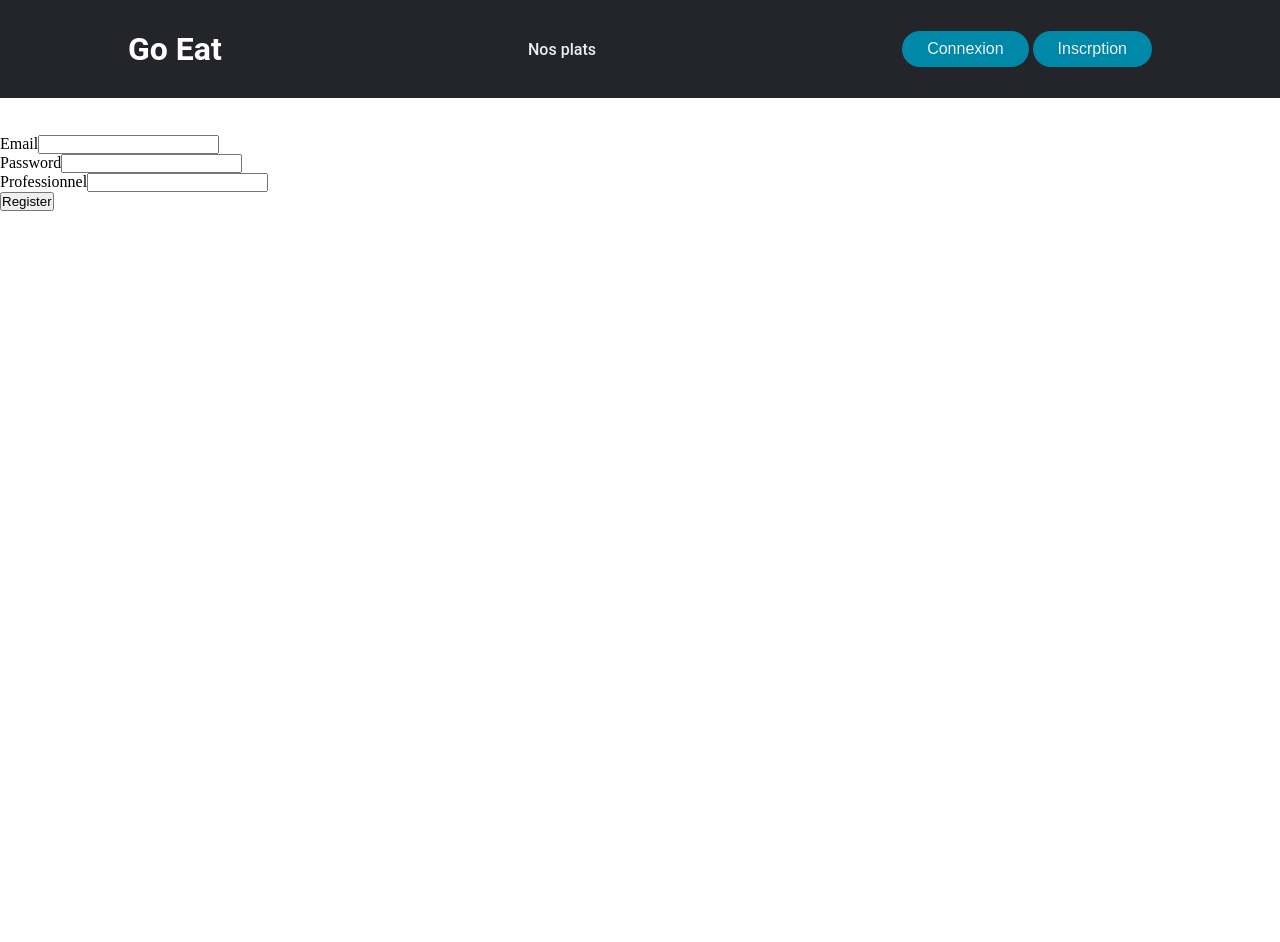
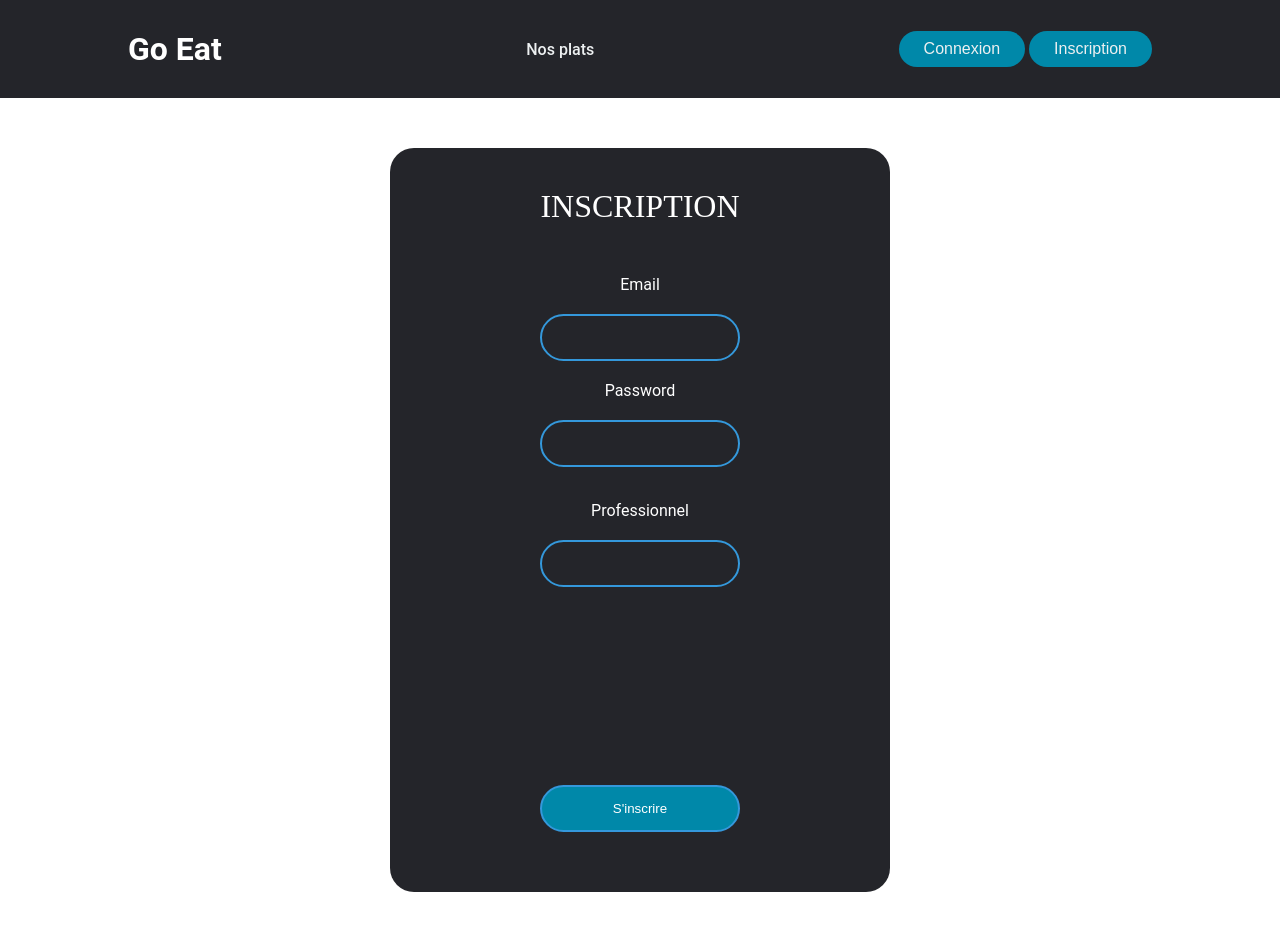
Before and after one commit to Coeurtisol/goeat, a Symfony app: template templates/registration/register.html.twig in a window 1280 px wide. Before the commit the page ends 211 px from the top, so only its background shows below. Run offline with Twig, Linux system fonts and the light colour scheme; the template is opened without the code that fills it, so the values that code supplies are empty; form fields are guessed from the names that the template uses; some libraries are stand-ins or nearby versions.

Commit message:
inscription front

```diff
--- a/templates/base.html.twig
+++ b/templates/base.html.twig
@@ -93,7 +93,7 @@
 							<a href="{{path('app_login')}}" class="btnConnexion">Connexion</a>
 						</button>
 						<button>
-							<a href="{{path('app_register')}}" class="btnInscription">Inscrption</a>
+							<a href="{{path('app_register')}}" class="btnInscription">Inscription</a>
 						</button>
 					{% endif %}
 
--- a/templates/registration/register.html.twig
+++ b/templates/registration/register.html.twig
@@ -1,23 +1,113 @@
 {% extends 'base.html.twig' %}
 
-{% block title %}Register{% endblock %}
+{% block title %}Register
+{% endblock %}
 
 {% block body %}
-    <h1>Register</h1>
 
-    {{ form_start(registrationForm) }}
-        {{ form_row(registrationForm.email) }}
-        {{ form_row(registrationForm.plainPassword, {
+	<style>
+		.box {
+			width: 500px;
+			padding: 40px;
+			margin: 50px auto;
+			background: #24252A;
+			text-align: center;
+			border-radius: 24px;
+		}
+		.box h1 {
+			color: white;
+			margin-bottom: 50px;
+			text-transform: uppercase;
+			font-weight: 500;
+		}
+
+		.form-register-profession, .form-register-roles{
+			margin: 10px auto;
+			text-align: center;
+			padding: 14px 10px;
+		}
+
+		#registration_form_professionnel, #registration_form_roles{
+		    margin-left: 15px;
+		}
+
+		.box input[type="text"],
+		.box input[type = "password"] {
+			border: 0;
+			background: none;
+			display: block;
+			margin: 20px auto;
+			text-align: center;
+			border: 2px solid #3498db;
+			padding: 14px 10px;
+			width: 200px;
+			outline: none;
+			color: white;
+			border-radius: 24px;
+			transition: 0.25s;
+		}
+		.box label {
+			color: white;
+			font-family: roboto;
+		}
+		.box button[type = "submit"] {
+			border: 0;
+			background: rgba(0, 136, 169, 1);
+			display: block;
+			margin: 20px auto;
+			text-align: center;
+			border: 2px solid #3498db;
+			padding: 14px 10px;
+			width: 200px;
+			outline: none;
+			color: white;
+			border-radius: 24px;
+			transition: 0.25s;
+		}
+		.box button[type = "submit"]:hover {
+			background: rgba(0, 136, 169, 1);
+		}
+	</style>
+
+
+	<div class="box">
+		<h1>Inscription</h1>
+
+		{{ form_start(registrationForm) }}
+		<div class="form-register-email">
+			{{ form_row(registrationForm.email) }}
+		</div>
+		<div class="form-register-password">
+			{{ form_row(registrationForm.plainPassword, {
             label: 'Password'
         }) }}
-        {{ form_row(registrationForm.professionnel)}}
+		</div>
+		<div class="form-register-profession">
+			{{ form_row(registrationForm.professionnel)}}
+		</div>
+		<div class="form-register-roles">
+			{{ form_row(registrationForm.roles)}}
+		</div>
 
+		<button type="submit" class="btn">S'inscrire</button>
+		{{ form_end(registrationForm) }}
 
-    {% if registrationForm.professionnel != false %}
-        {{ form_row(registrationForm.roles)}}
-    {% endif %}
+	</div>
 
+	<script>
+		let otherCheckbox = document.querySelector('#registration_form_professionnel');
+		let otherText = document.querySelector('.form-register-roles');
 
-        <button type="submit" class="btn">Register</button>
-    {{ form_end(registrationForm) }}
+			otherText.style.visibility = 'hidden';
+
+			otherCheckbox.onchange = function () {
+				if (otherCheckbox.checked) {
+				otherText.style.visibility = 'visible';
+				otherText.value = '';
+				} else {
+				otherText.style.visibility = 'hidden';
+				}
+			};
+	</script>
+
 {% endblock %}
```
Also changed, not shown: templates/client/index.html.twig (+22 -3 lines).
